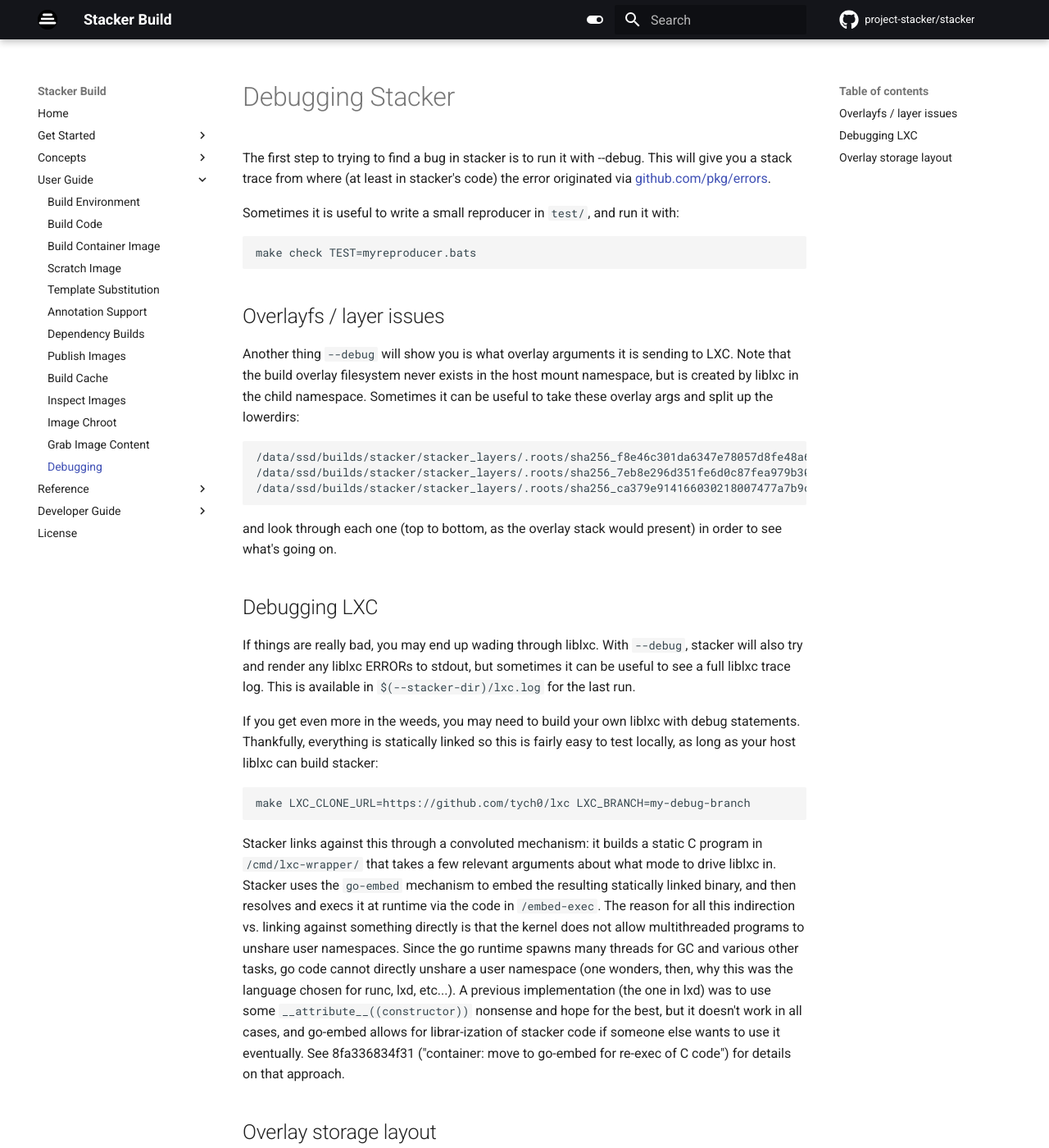
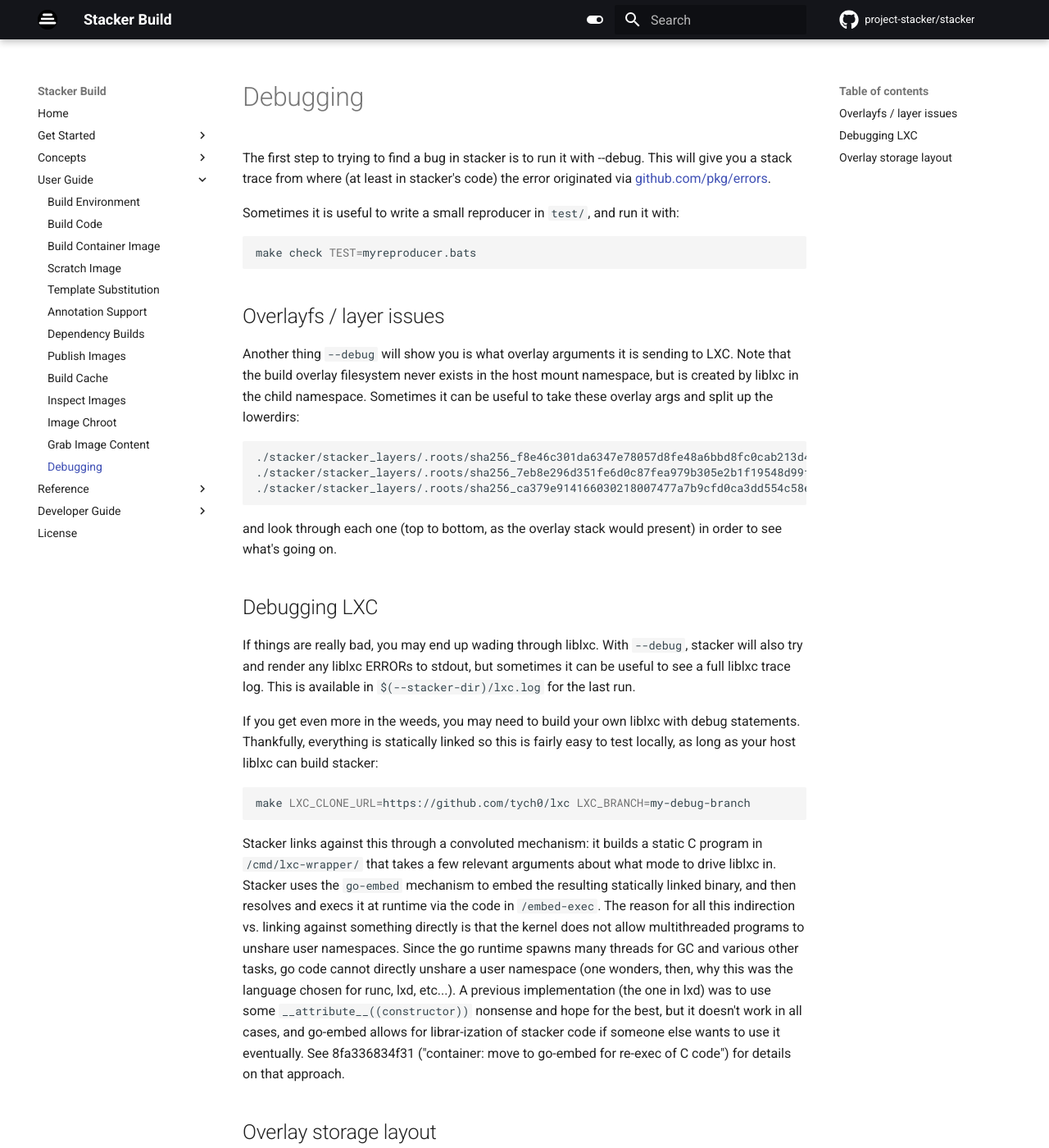
Before and after one commit to rchincha/project-stacker.github.io, an MkDocs documentation site: the page built from docs/user_guide/debugging.md, in a window 1280 px wide and 1400 px high. Shown: the whole window at 82% size. Built offline with MkDocs 1.6.1 and Material for MkDocs 9.7.7, drawn with Linux system fonts in a browser that asks for light colours; comment, search, counter and statistics services are not loaded; some of the changed text lies outside the part shown.

Commit message:
doc: fix debugging doc formatting
Signed-off-by: Ravi Chamarthy <ravi@chamarthy.dev>

````diff
--- a/docs/user_guide/debugging.md
+++ b/docs/user_guide/debugging.md
@@ -1,12 +1,12 @@
-# Debugging Stacker
-
 The first step to trying to find a bug in stacker is to run it with --debug.
 This will give you a stack trace from where (at least in stacker's code) the
 error originated via [github.com/pkg/errors](https://github.com/pkg/errors).
 
 Sometimes it is useful to write a small reproducer in `test/`, and run it with:
 
-    make check TEST=myreproducer.bats
+```bash
+make check TEST=myreproducer.bats
+```
 
 ## Overlayfs / layer issues
 
@@ -15,9 +15,11 @@
 namespace, but is created by liblxc in the child namespace. Sometimes it can be
 useful to take these overlay args and split up the lowerdirs:
 
-    /data/ssd/builds/stacker/stacker_layers/.roots/sha256_f8e46c301da6347e78057d8fe48a6bbd8fc0cab213d47825f5c0c0646f542b6b/overlay
-    /data/ssd/builds/stacker/stacker_layers/.roots/sha256_7eb8e296d351fe6d0c87fea979b305e2b1f19548d99f9aee4b8030b596f02efd/overlay
-    /data/ssd/builds/stacker/stacker_layers/.roots/sha256_ca379e914166030218007477a7b9cfd0ca3dd554c58e2401c58c634fac9182f8/overlay
+```
+./stacker/stacker_layers/.roots/sha256_f8e46c301da6347e78057d8fe48a6bbd8fc0cab213d47825f5c0c0646f542b6b/overlay
+./stacker/stacker_layers/.roots/sha256_7eb8e296d351fe6d0c87fea979b305e2b1f19548d99f9aee4b8030b596f02efd/overlay
+./stacker/stacker_layers/.roots/sha256_ca379e914166030218007477a7b9cfd0ca3dd554c58e2401c58c634fac9182f8/overlay
+```
 
 and look through each one (top to bottom, as the overlay stack would present)
 in order to see what's going on.
@@ -29,12 +31,13 @@
 can be useful to see a full liblxc trace log. This is available in
 `$(--stacker-dir)/lxc.log` for the last run.
 
-
 If you get even more in the weeds, you may need to build your own liblxc with
 debug statements. Thankfully, everything is statically linked so this is fairly
 easy to test locally, as long as your host liblxc can build stacker:
 
-    make LXC_CLONE_URL=https://github.com/tych0/lxc LXC_BRANCH=my-debug-branch
+```bash
+make LXC_CLONE_URL=https://github.com/tych0/lxc LXC_BRANCH=my-debug-branch
+```
 
 Stacker links against this through a convoluted mechanism: it builds a static C
 program in `/cmd/lxc-wrapper/` that takes a few relevant arguments about what
@@ -70,19 +73,21 @@
 
 Note that there is currently one wart. In a stacker file like:
 
-    foo:
-        from:
-            type: docker
-            url: docker://ubuntu:latest
-        build_only: true
-        run: |
-            dd if=/dev/random of=/bigfile bs=1M count=1000
-    bar:
-        from:
-            type: bult
-            tag: foo
-        run: |
-            rm /bigfile
+```yaml
+foo:
+  from:
+    type: docker
+    url: docker://ubuntu:latest
+  build_only: true
+  run: |
+    dd if=/dev/random of=/bigfile bs=1M count=1000
+bar:
+  from:
+    type: built
+    tag: foo
+  run: |
+    rm /bigfile
+```
 
 The final image for `bar` will actually contain a layer with `/bigfile` in it,
 because the `foo` layer's mutations are generated independently of `bar`'s.
````
